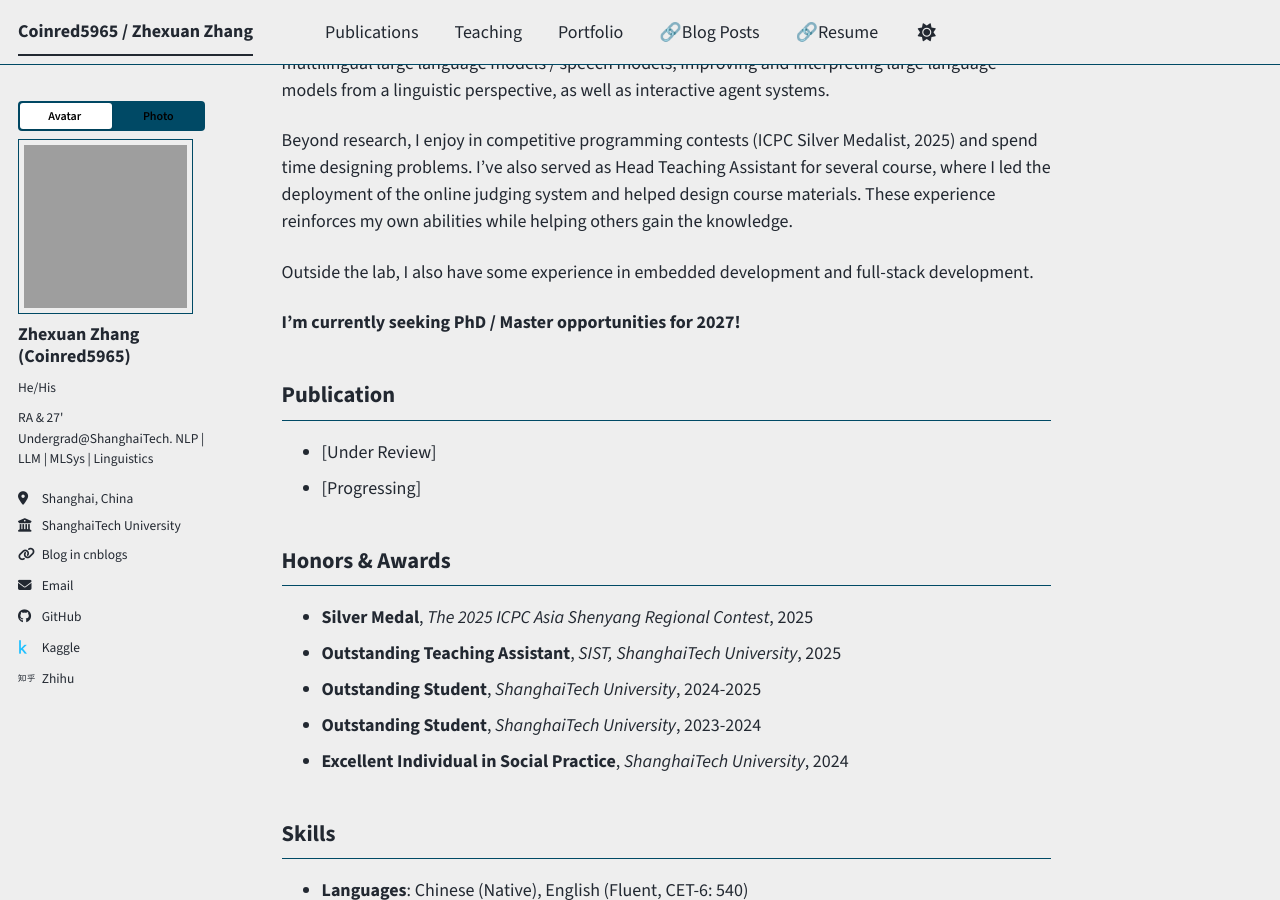
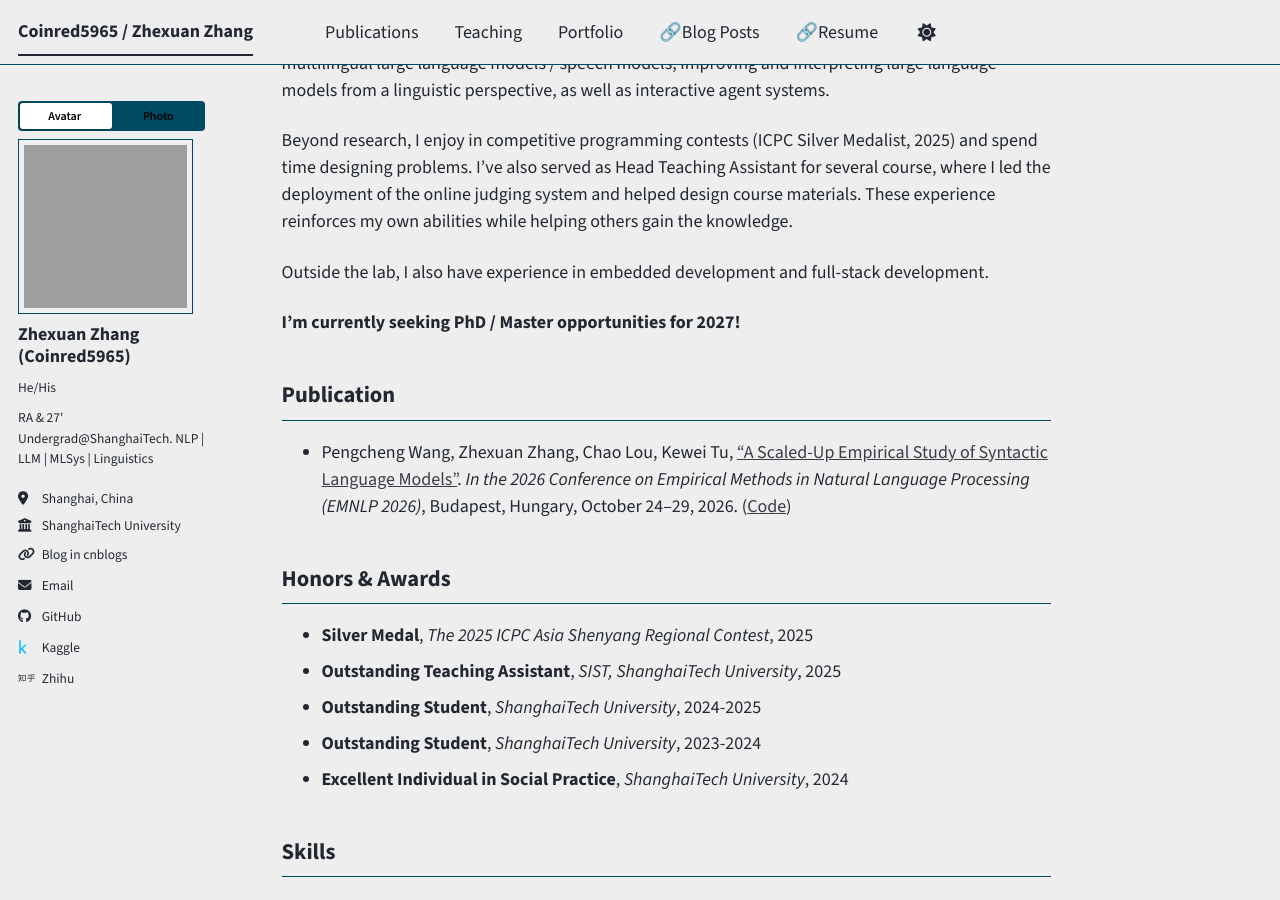
Before and after one commit to lsCoinred/lscoinred.github.io, a Jekyll site: the page built from _pages/about.md, in a window 1280 px wide and 900 px high, scrolled down 374 px. Built offline with Jekyll 4.4.1, drawn with Linux system fonts in a browser that asks for light colours; some web fonts are replaced; a script bundle is joined from its source files by our own code; library files that are not in the unit come from our copies; grey boxes are pictures that could not be loaded.

Commit message:
Update Resume (20260903)

```diff
--- a/_pages/about.md
+++ b/_pages/about.md
@@ -15,14 +15,13 @@ I am currently interested in researches in many topics involving in natural lang
 
 Beyond research, I enjoy in competitive programming contests (ICPC Silver Medalist, 2025) and spend time designing problems. I've also served as Head Teaching Assistant for several course, where I led the deployment of the online judging system and helped design course materials. These experience reinforces my own abilities while helping others gain the knowledge.
 
-Outside the lab, I also have some experience in embedded development and full-stack development.
+Outside the lab, I also have experience in embedded development and full-stack development.
 
 **I'm currently seeking PhD / Master opportunities for 2027!**
 
 ## Publication
 
-- [Under Review] <!-- Pengcheng Wang, Zhexuan Zhang, Chao Lou, Kewei Tu. *"A Scaled-Up Empirical Study of Syntactic Language Models".* Under Review. -->
-- [Progressing]
+- Pengcheng Wang, Zhexuan Zhang, Chao Lou, Kewei Tu, ["A Scaled-Up Empirical Study of Syntactic Language Models"](https://faculty.sist.shanghaitech.edu.cn/faculty/tukw/emnlp26-slm.pdf). *In the 2026 Conference on Empirical Methods in Natural Language Processing (EMNLP 2026)*, Budapest, Hungary, October 24–29, 2026. ([Code](https://github.com/qlwpc/TG-Interpolation))
 
 ## Honors & Awards
 
```
Also changed, not shown: 2 other files.
